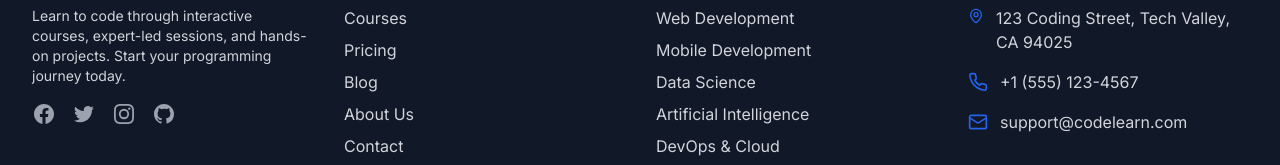
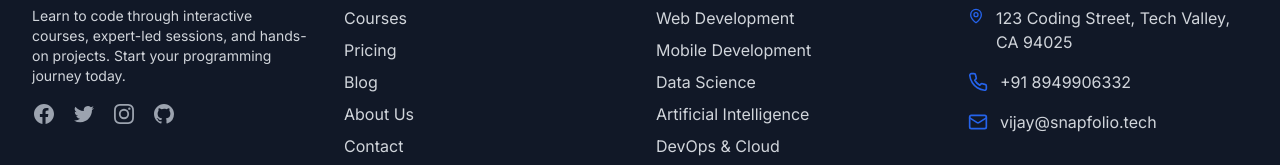
Before and after one commit to Vijayjangid0909/learn-craft-online, a React (Vite) app: page /login in a window 1280 px wide. Shown: the part 787-952 px from the top of the page. Built offline with nearby package versions, Linux system fonts and the light colour scheme.

Commit message:
Add contact details
Add contact details to the footer.

```diff
--- a/src/components/Footer.tsx
+++ b/src/components/Footer.tsx
@@ -190,11 +190,11 @@ const Footer = () => {
               </li>
               <li className="flex items-center">
                 <Phone className="h-5 w-5 mr-3 text-accent1" />
-                <span>+1 (555) 123-4567</span>
+                <span>+91 8949906332</span>
               </li>
               <li className="flex items-center">
                 <Mail className="h-5 w-5 mr-3 text-accent1" />
-                <span>support@codelearn.com</span>
+                <span>vijay@snapfolio.tech</span>
               </li>
             </ul>
           </div>
```
